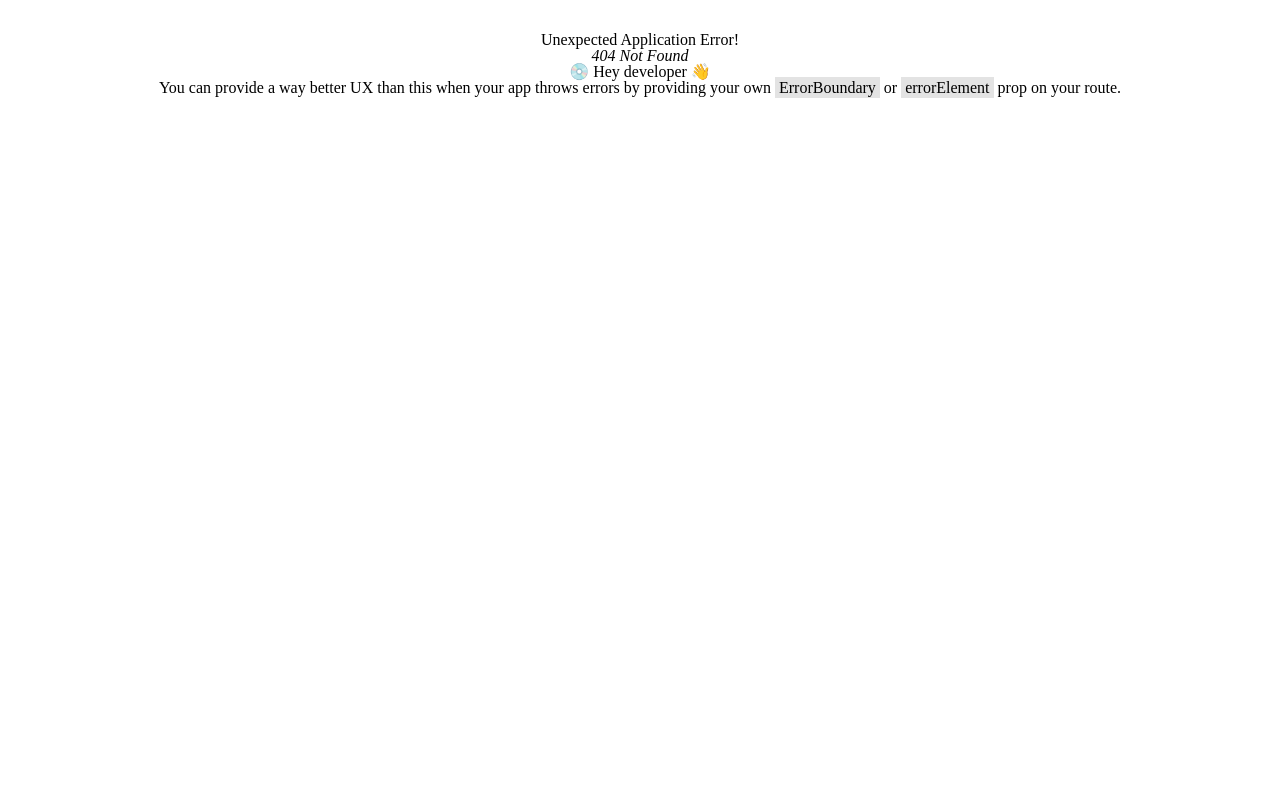
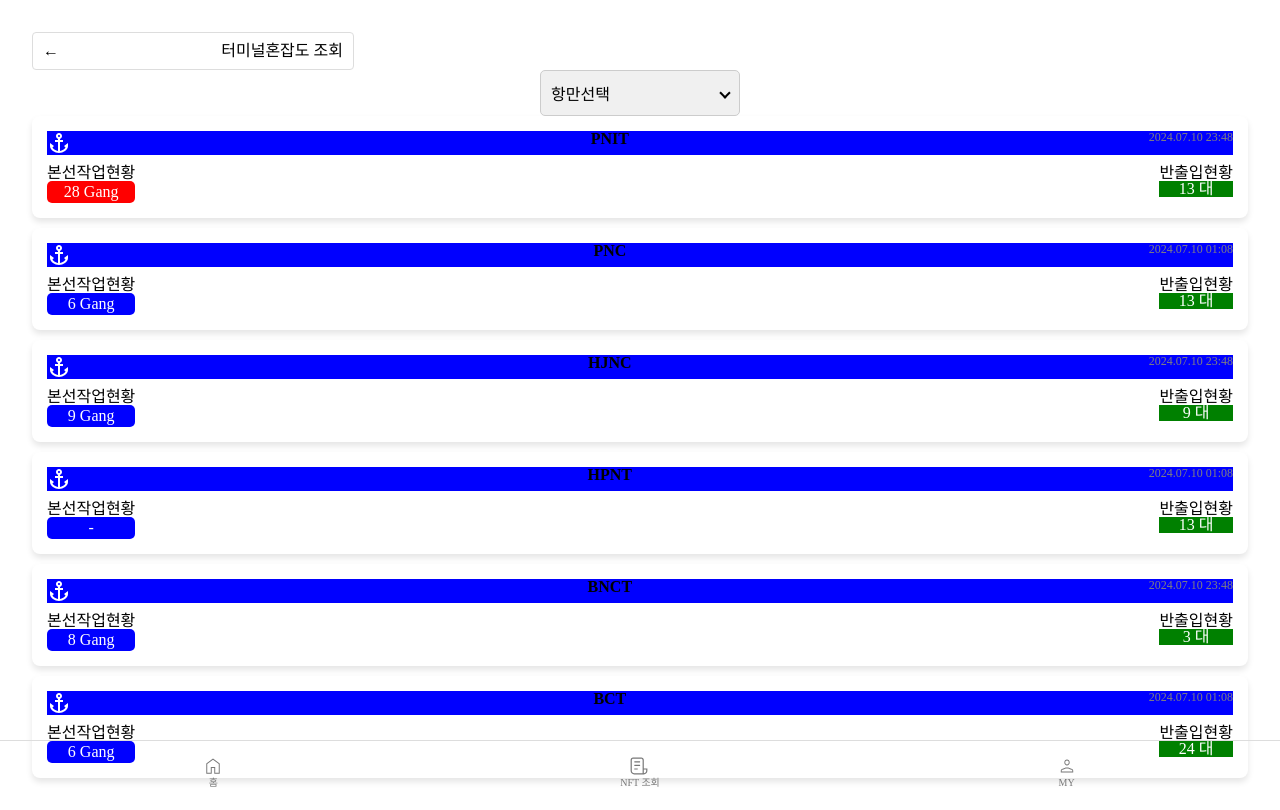
Before and after one commit to Serengeti-Lion-King/seaya-web, a React (Vite) app: page /terminal-congestion-check-page in a window 1280 px wide. Before the commit this address had no page. Built offline with nearby package versions, Linux system fonts and the light colour scheme.

Commit message:
feat: anchor SVG 추가
LR-18 #time 10m

```diff
--- a/src/App.tsx
+++ b/src/App.tsx
@@ -9,17 +9,13 @@
     element: <MainPage />,
   },
   {
-    path: '/terminalcongestioncheckpage',
+    path: '/terminal-congestion-check-page',
     element: <TerminalCongestionCheckPage />,
   },
 ]);
 
 const App = () => {
-  return (
-    <div>
-      <RouterProvider router={router} />
-    </div>
-  );
+  return <RouterProvider router={router} />;
 };
 
 export default App;
--- a/src/features/TerminalCongestionCheck/TerminalCongestionList/TerminalCongestionList.scss
+++ b/src/features/TerminalCongestionCheck/TerminalCongestionList/TerminalCongestionList.scss
@@ -18,6 +18,7 @@
   display: flex;
   justify-content: space-between;
   margin-bottom: 10px;
+  background-color: blue;
 }
 
 .terminal-body {
--- a/src/features/TerminalCongestionCheck/TerminalCongestionList/TerminalCongestionList.tsx
+++ b/src/features/TerminalCongestionCheck/TerminalCongestionList/TerminalCongestionList.tsx
@@ -1,3 +1,4 @@
+import AnchorIcon from '@assets/anchor.svg?react';
 import { useEffect, useState } from 'react';
 import './TerminalCongestionList.scss';
 import { getTerminalData, TerminalData } from './terminalItems';
@@ -24,6 +25,7 @@
       {terminalData.map(terminal => (
         <div key={terminal.id} className="terminal-card">
           <div className="terminal-header">
+            <AnchorIcon />
             <div className="terminal-name">{terminal.name}</div>
             <div className="terminal-time">{terminal.operationTime}</div>
           </div>
```
Also changed, not shown: .eslintrc.cjs.
